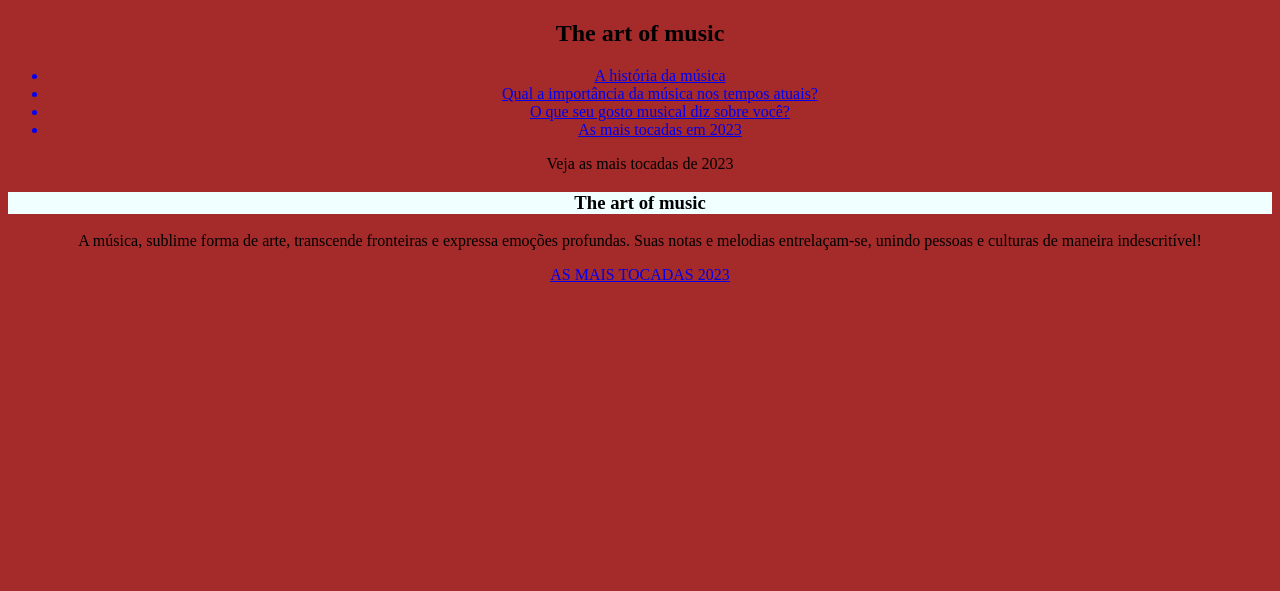
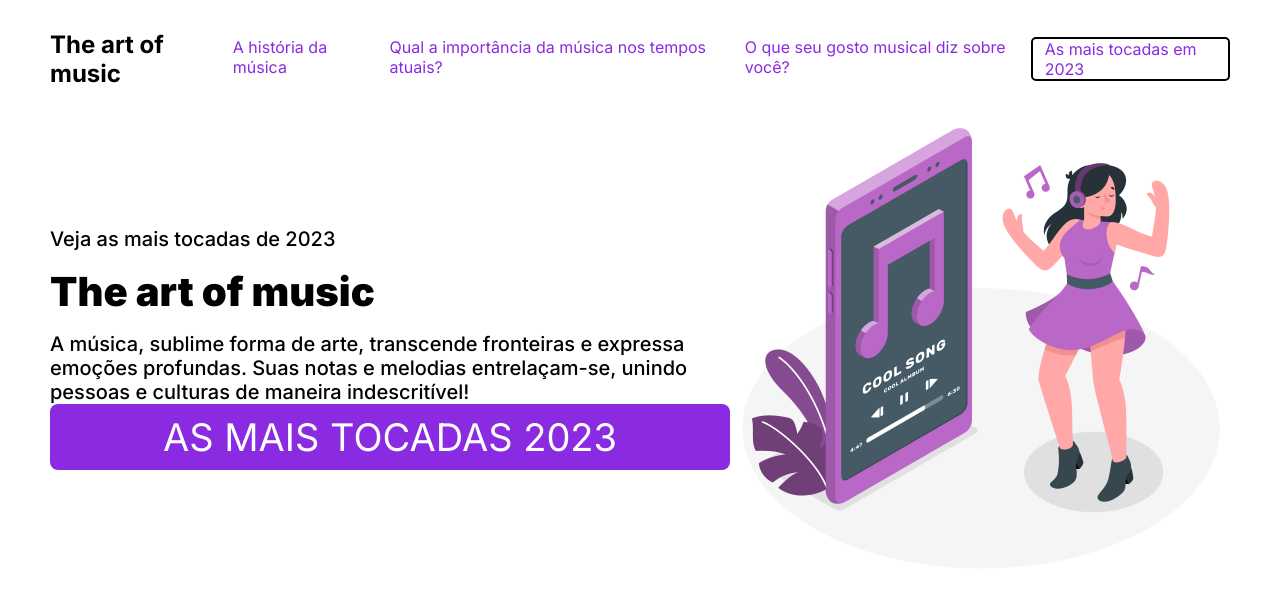
Before and after one commit to Amandalararib/adilaribeiro, a plain HTML site: page index.html in a window 1280 px wide. Drawn offline with Linux system fonts and the light colour scheme.

Commit message:
Add files via upload

```diff
--- a/style.css
+++ b/style.css
@@ -1,10 +1,73 @@
-body {
-    background-color: brown;
-    color:black;
-    text-align: center;
-}
+@import url('https://fonts.googleapis.com/css2?family=Inter:wght@100;200;300;400;500;600;700;800;900&display=swap');
 
-h1 {
-    background-color: azure;
+
+*{
+    padding: 0;
+    margin: 0;
 
 }
+body {
+    font-family: 'Inter', sans-serif;
+    padding-left: 50px;
+    padding-right: 50px;
+
+}
+   .topo {
+       display: flex;
+       justify-content: space-between;
+       padding-top: 30px;
+       align-items: center;
+   }
+
+   ul {
+        display: flex;
+        justify-content: center;
+   }
+
+   li {
+       list-style-type: none;
+       padding-left: 12px;
+       padding-right: 10px;
+
+   }
+
+   a {
+       text-decoration: none;
+       color: blueviolet;
+   }
+   .botao-secundario {
+       border: 2px solid black;
+       border-radius: 5px;
+   }
+   img {
+       width: 500px;
+   }
+   .corpo {
+       display: flex;
+       justify-content: space-between;
+       align-items: center;
+   }
+   .esquerda {
+       display: flex;
+       flex-direction: column;
+   }
+   p {
+       font-size: 20px;
+       font-weight: 500;
+   }
+   h1 {
+       font-size: 40px;
+       font-weight: 900;
+   }
+   .botao-primario {
+       background-color: blueviolet;
+       color: white;
+       font-size: 38px;
+       border-radius: 8px;
+       text-align: center;
+       padding: 10px;
+   }
+   p, h1 {
+       padding-top: 16px;
+
+   }
```
Also changed, not shown: Music-amico.png (added), icons8-música-48.png (added), open-book_2702162 (1).png (added).
